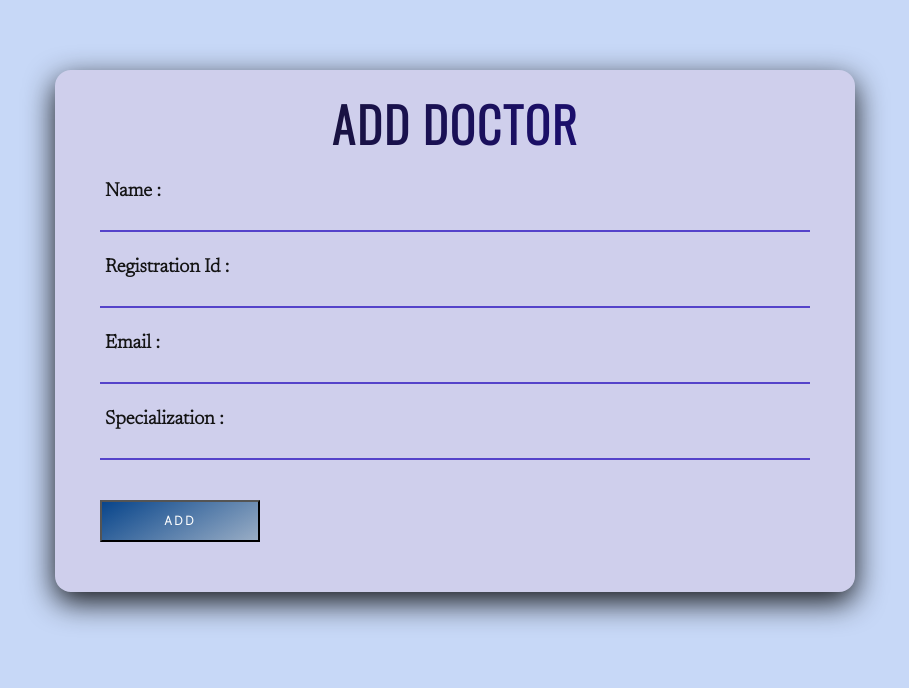
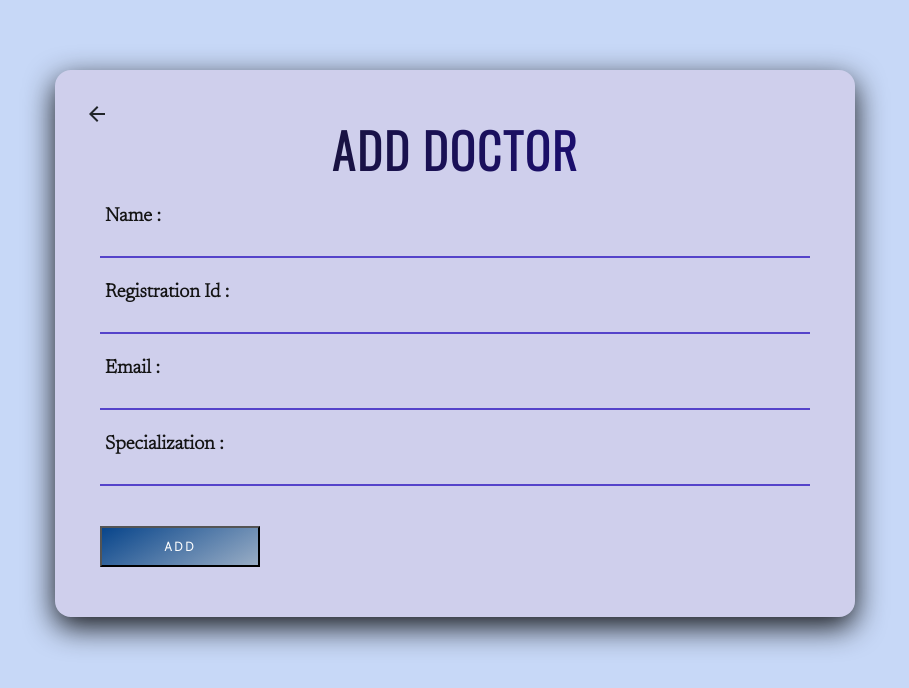
Before and after one commit to deboprasad-mukh/-VitalTracker-DoctorsApp1, a React (Create React App) app: page /adddoctor in a window 1280 px wide. Shown: the top 688 px of the page, without its empty margins (185-1094 px from the left). Built offline with nearby package versions, Linux system fonts and the light colour scheme; no server answers.

Commit message:
ami azam

```diff
--- a/package.json
+++ b/package.json
@@ -1,5 +1,5 @@
 {
-  "name": "island",
+  "name": "Vital-Tracker",
   "version": "0.1.0",
   "private": true,
   "dependencies": {
--- a/src/Admin/AddDoctor/AddDoctor.jsx
+++ b/src/Admin/AddDoctor/AddDoctor.jsx
@@ -1,6 +1,8 @@
 import React,{useState,useEffect} from 'react';
 import './AddDoc.css';
 import axios from 'axios';
+import ArrowBackIcon from '@material-ui/icons/ArrowBack';
+
 
 const AddDoctor = () => {
 const[doctor,setDoctor] = useState({
@@ -67,6 +69,7 @@ const handleSubmit=()=>{
 return(
 
         <section className="heading">
+        <ArrowBackIcon onClick={()=>history.push('/')}/>
         <h1 className="title">Add Doctor</h1>
 
         <div className="container">
```
